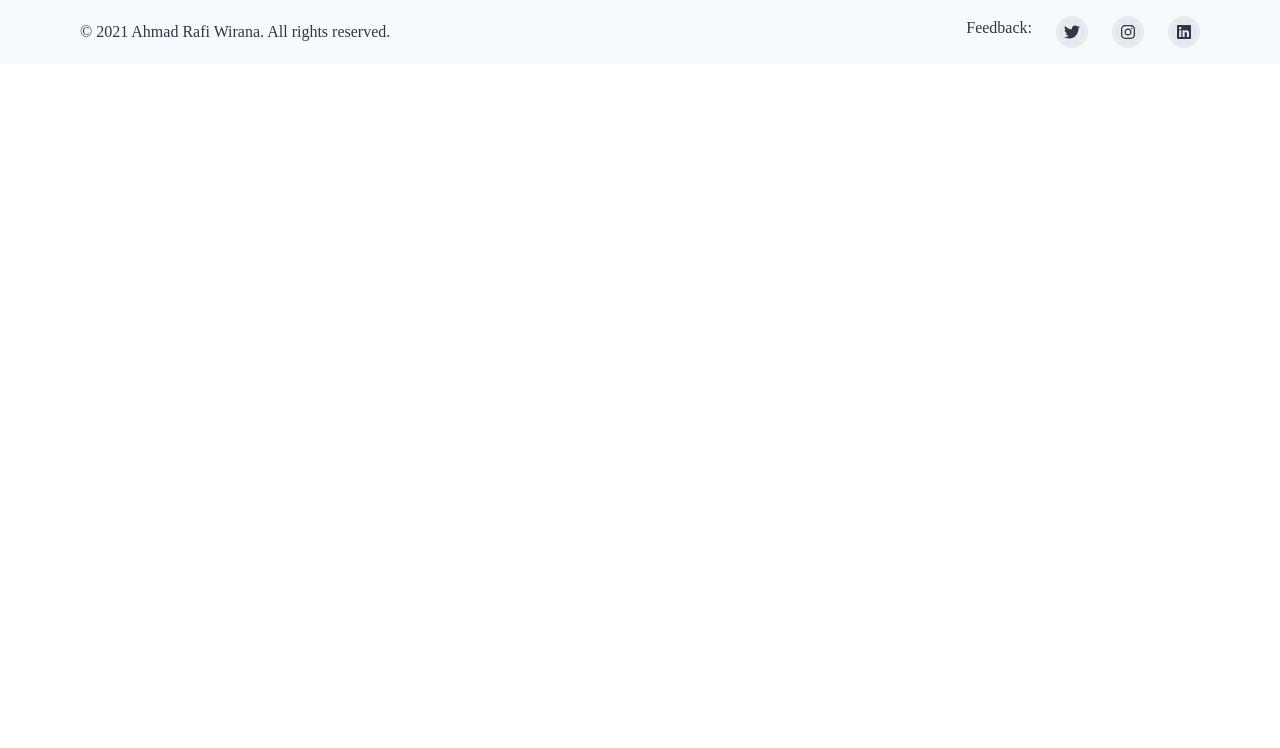
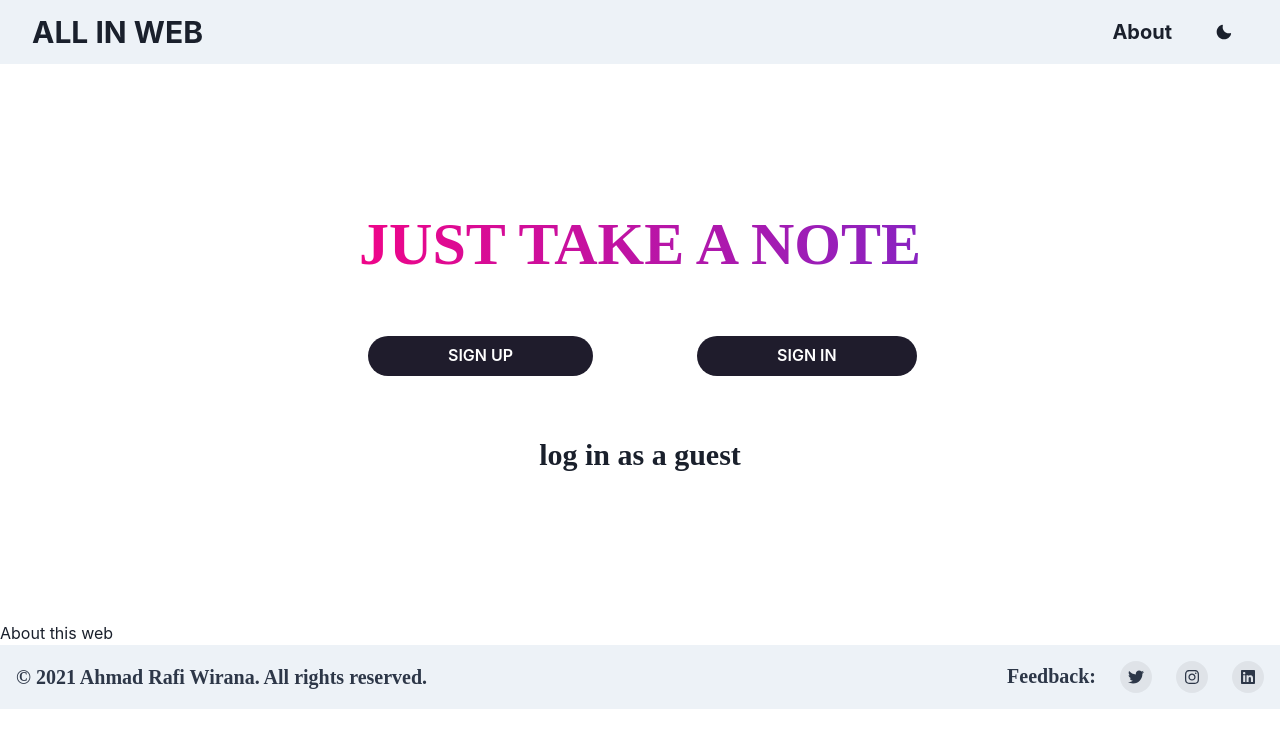
Before and after one commit to ahmadrafidev/all-in-web, a Next.js app: page / in a window 1280 px wide. Shown: the top 748 px of the page. Built offline with nearby package versions, Linux system fonts and the light colour scheme; what @tailwindcss/typography would draw is missing.

Commit message:
initiating home page. finishing landing page, navbar landing and footer. TODO: making about web and animations in landing page

```diff
--- /dev/null
+++ b/components/about-page/About.tsx
@@ -0,0 +1,12 @@
+import {
+  Text
+} from '@chakra-ui/react';
+
+
+function AboutPage(){
+  return(
+    <Text>About this web</Text>
+  );
+}
+
+export default AboutPage;
--- a/components/home-page/homePage.tsx
+++ b/components/home-page/homePage.tsx
@@ -0,0 +1,9 @@
+import {
+  Text
+} from '@chakra-ui/react';
+
+export default function HomePage(){
+  return(
+    <Text>this is home</Text>
+  );
+}
--- a/components/landing-page/landingPage.tsx
+++ b/components/landing-page/landingPage.tsx
@@ -4,14 +4,66 @@ import Link from 'next/link'
 import {
   Box,
   Flex,
+  Button,
+  Text,
+  Container,
+  Stack,
+  Heading
+} from "@chakra-ui/react"
 
-} from "@chakra-ui/react"
 
 function LandingPage() {
   return(
-    <Box>
+    <Container
+      maxW={'3xl'}
+    >
+      <Stack
+        direction={'column'}
+        as={Box}
+        textAlign={'center'}
+        spacing={{ base: 8, md: 14 }}
+        py={{ base: 20, md: 36 }}>
+      <Heading
+        bgGradient="linear(to-l, #7928CA, #FF0080)"
+        bgClip="text"
+        fontSize="6xl"
+        fontWeight="extrabold"
+        fontFamily={'DMSans'}
+      >JUST TAKE A NOTE
+      </Heading>
 
-    </Box>
+      <Stack
+        direction={'row'}
+        textAlign={'center'}
+      >
+        <Button
+          rounded={'full'}
+          px={{md:20}}
+          mx={'24'}
+          bg={'#1F1C2C'}
+          color={'white'}>
+          SIGN UP</Button>
+
+        <Button
+          px={{md:20}}
+          rounded={'full'}
+          bg={'#1F1C2C'}
+          color={'white'}>
+            SIGN IN</Button>
+      </Stack>
+
+      <Link href="/home" passHref>
+        <a>
+          <Text
+            fontSize={{base: '2xl', md: '3xl'}}
+            fontFamily={'DMSans'}
+            fontWeight={'bold'}
+          >log in as a guest</Text>
+        </a>
+      </Link>
+
+      </Stack>
+    </Container>
   );
 }
 
--- a/components/layout/footer.tsx
+++ b/components/layout/footer.tsx
@@ -45,19 +45,21 @@ const SocialButton = ({
 function Footer(){
   return (
     <Box
-     bg={useColorModeValue('gray.50', 'gray.900')}
-     color={useColorModeValue('gray.700', 'gray.200')}>
+      as="footer"
+      bottom={'0'}
+      bg={useColorModeValue('gray.100', 'gray.900')}
+      color={useColorModeValue('gray.700', 'gray.200')}>
        <Container
         as={Stack}
-        maxW={'6xl'}
+        maxW={'7xl'}
         py={4}
         direction={{ base: 'column', md: 'row' }}
         spacing={4}
         justify={{ base: 'center', md: 'space-between' }}
         align={{ base: 'center', md: 'center' }}>
-        <Text fontFamily={'DMSans'}>© 2021 Ahmad Rafi Wirana. All rights reserved.</Text>
+        <Text fontFamily={'DMSans'} fontWeight={'bold'} fontSize={{base: 'lg', md: 'xl'}}>© 2021 Ahmad Rafi Wirana. All rights reserved.</Text>
         <Stack direction={'row'} spacing={6}>
-          <Text fontFamily={'DMSans'}>Feedback: </Text>
+          <Text fontFamily={'DMSans'} fontWeight={'bold'} fontSize={{base: 'lg', md: 'xl'}}>Feedback: </Text>
           <SocialButton label={'Twitter'} href={'https://twitter.com/ahhmadrafi'}>
             <FaTwitter />
           </SocialButton>
--- /dev/null
+++ b/components/layout/navbarLanding.tsx
@@ -0,0 +1,64 @@
+import { ReactNode } from 'react';
+import {
+  Box,
+  Flex,
+  Button,
+  useColorModeValue,
+  Stack,
+  useColorMode,
+  Link,
+  Container
+} from '@chakra-ui/react';
+import { MoonIcon, SunIcon } from '@chakra-ui/icons';
+
+const NavLink = ({ children }: { children: ReactNode }) => (
+  <Link
+    px={2}
+    py={1}
+    rounded={'md'}
+    _hover={{
+      textDecoration: 'none',
+      bg: useColorModeValue('gray.200', 'gray.700'),
+    }}
+    href={'#'}>
+    {children}
+  </Link>
+);
+
+export default function NavbarLanding() {
+  const { colorMode, toggleColorMode } = useColorMode();
+
+  return (
+    <>
+      <Box bg={useColorModeValue('gray.100', 'gray.900')} px={4} >
+        <Container
+          maxW={'7xl'}
+          as={Stack}
+        >
+          <Flex h={16} alignItems={'center'} justifyContent={'space-between'}>
+            <Link href='/'>
+              <Box
+              fontSize={{base:'xl', sm:'2xl', md:'3xl'}}
+              fontWeight={'bold'}
+              >ALL IN WEB</Box>
+            </Link>
+            <Flex alignItems={'center'}>
+              <Stack direction={'row'} spacing={7} alignItems={'center'}>
+                <Link href="about">
+                  <Box
+                    fontSize={{base:'lg', md:'xl'}}
+                    fontWeight={'bold'}>
+                    About
+                  </Box>
+                </Link>
+                <Button onClick={toggleColorMode}>
+                  {colorMode === 'light' ? <MoonIcon /> : <SunIcon />}
+                </Button>
+              </Stack>
+            </Flex>
+          </Flex>
+        </Container>
+      </Box>
+    </>
+  );
+}
--- /dev/null
+++ b/components/layout/navbarMain.tsx
@@ -0,0 +1,9 @@
+import {
+  Text
+} from '@chakra-ui/react';
+
+export default function Navbar(){
+  return(
+    <Text>this is navbar</Text>
+  );
+}
--- a/package.json
+++ b/package.json
@@ -9,6 +9,7 @@
         "lint": "next lint"
     },
     "dependencies": {
+        "@chakra-ui/icons": "^1.0.16",
         "@chakra-ui/react": "^1.6.8",
         "@emotion/react": "^11.4.1",
         "@emotion/styled": "^11.3.0",
--- a/pages/home.tsx
+++ b/pages/home.tsx
@@ -0,0 +1,23 @@
+import Head from 'next/head'
+import Footer from '../components/layout/footer';
+import HomePage from '../components/home-page/homePage';
+import Navbar from '../components/layout/navbarMain';
+
+const Home = () => {
+  return (
+    <section>
+      <Head>
+        <title>Save Everything!</title>
+        <meta
+          name='home page'
+          content='a website to save everything'
+        />
+      </Head>
+      <Navbar/>
+      <HomePage/>
+      <Footer/>
+    </section>
+  );
+}
+
+export default Home
--- a/pages/index.tsx
+++ b/pages/index.tsx
@@ -1,9 +1,11 @@
 import Head from 'next/head'
 import LandingPage from '../components/landing-page/landingPage';
 import Footer from '../components/layout/footer';
+import AboutPage from '../components/about-page/About';
+import NavbarLanding from '../components/layout/navbarLanding';
 
 
-const Home = () => {
+const index = () => {
   return (
     <section>
       <Head>
@@ -13,10 +15,12 @@ const Home = () => {
           content='a website to save everything'
         />
       </Head>
+      <NavbarLanding/>
       <LandingPage />
+      <AboutPage />
       <Footer/>
     </section>
   );
 }
 
-export default Home
+export default index
```
Also changed, not shown: components/layout/layout.tsx (deleted), components/layout/logo.tsx (deleted), components/layout/main-navigation.tsx (deleted), 2 other files (tests, documents, lock files or other folders).
